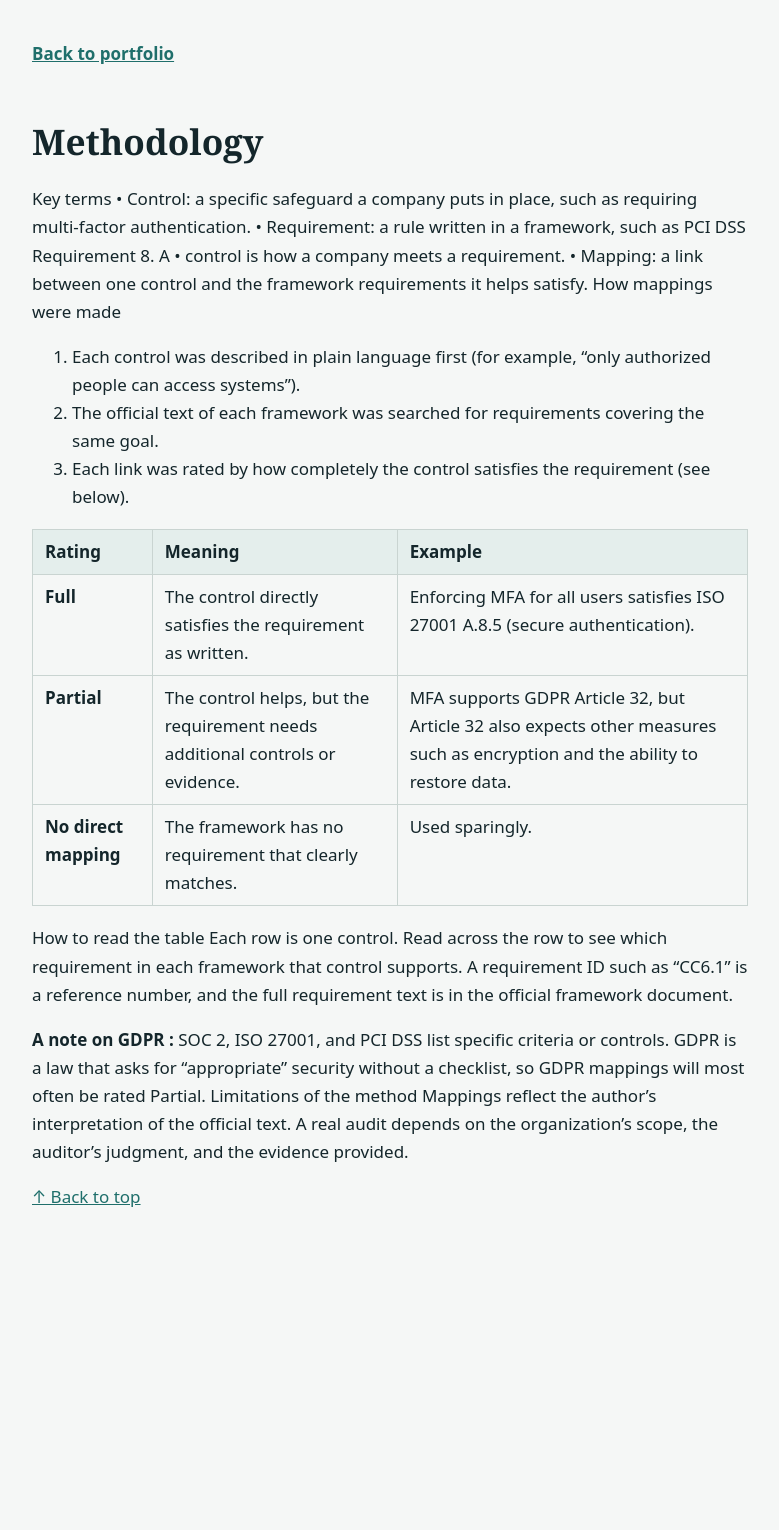
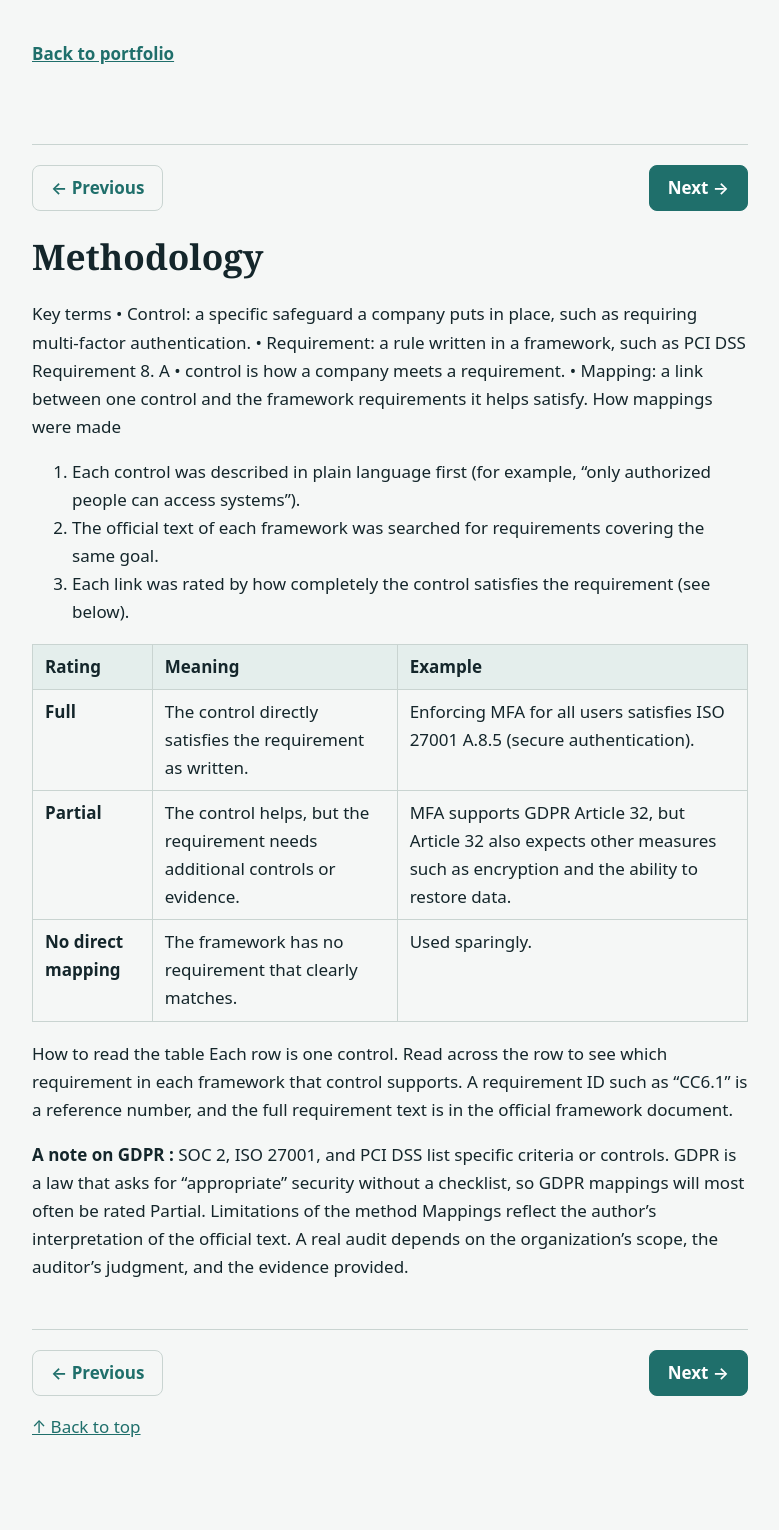
Before and after one commit to krens22/GRC-project-portfolio, a Jekyll site: the page built from Security-control-crosswalk/02-methodology.md, in a window 1280 px wide. Shown: the whole page, without its empty margins (250-1029 px from the left). Built offline with Jekyll 4.4.1, drawn with Linux system fonts in a browser that asks for light colours; our own code applies the rules of GitHub Pages for plain Markdown files; before the commit the page ends 1300 px from its top, so only the background shows below that; part of the change alters nothing that is shown.

Commit message:
Add front matter to methodology document
Added front matter to 02-methodology.md for navigation.

```diff
--- a/Security-control-crosswalk/02-methodology.md
+++ b/Security-control-crosswalk/02-methodology.md
@@ -1,3 +1,9 @@
+---
+title: Methodology
+prev: 01-purpose-and-scope.html
+next: 03-company-context.html
+---
+
 # Methodology
 
 Key terms
```
